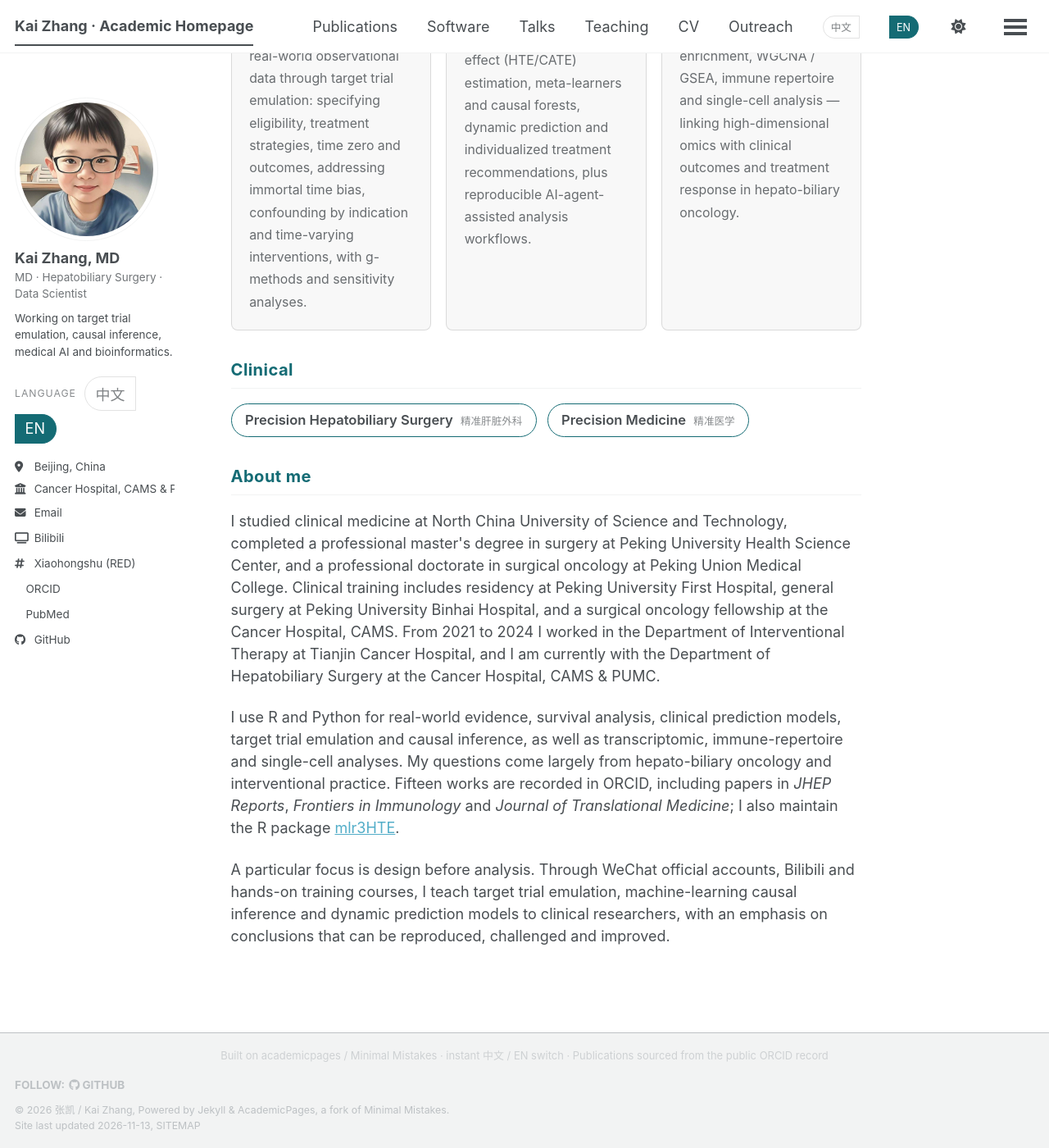
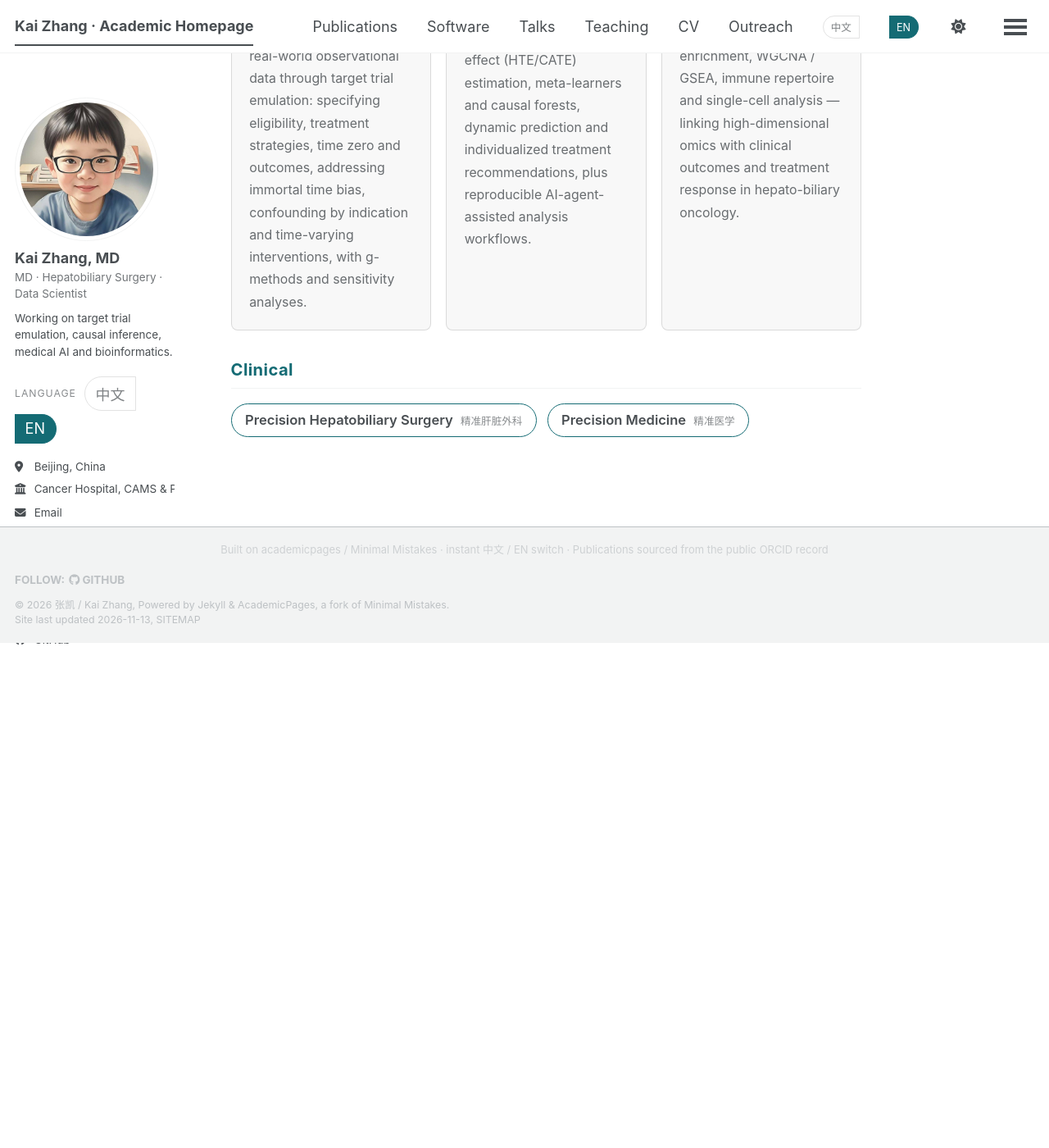
Before and after one commit to zhangkaicr/zhangkaicr.github.io, a Jekyll site: the page built from _pages/about.md, in a window 1280 px wide and 1400 px high, scrolled down 541 px. Shown: the whole window at 82% size. Built offline with Jekyll 4.4.1, drawn with Linux system fonts in a browser that asks for light colours; a script bundle is joined from its source files by our own code; a style sheet for code colours, icons or effects is not loaded; after the commit the page ends 1325 px from its top, so only the background shows below that.

Commit message:
Remove About me section from homepage

```diff
--- a/_pages/about.md
+++ b/_pages/about.md
@@ -52,14 +52,6 @@ redirect_from:
   <span class="kz-pill">精准医学 <span class="kz-pill__en">Precision Medicine</span></span>
 </div>
 
-<h2 class="kz-subhead">关于我</h2>
-
-<p>临床医学本科毕业于华北理工大学医学部，外科学硕士毕业于北京大学医学部，肿瘤外科专业型博士毕业于北京协和医学院；先后在北京大学第一医院、北京大学滨海医院完成住院医师规范化培训与普外科临床工作，在中国医学科学院肿瘤医院完成肿瘤外科专科医师规范化培训，2021–2024 年于天津市肿瘤医院介入治疗科工作，现任中国医学科学院肿瘤医院肝胆外科。</p>
-
-<p>熟练运用 R / Python 进行临床数据分析，覆盖真实世界研究、生存分析、临床预测模型、目标试验模拟与因果推断，也做过转录组、免疫组库与单细胞方向的组学分析。研究问题多来自肝胆肿瘤与介入治疗一线。ORCID 收录 15 项成果，见于 <i>JHEP Reports</i>、<i>Frontiers in Immunology</i>、<i>Journal of Translational Medicine</i> 等期刊；并开发了 R 包 <a href="/software/">mlr3HTE</a>。</p>
-
-<p>近年尤其关注「设计先于分析」，同时通过公众号、B站与系列实战培训班，把目标试验模拟、机器学习因果推断与动态预测模型讲给临床研究者听，强调方法学结论可以被复现、被质疑、被改进。</p>
-
 </div>
 
 <div class="lang-en">
@@ -104,12 +96,4 @@ redirect_from:
   <span class="kz-pill">Precision Medicine <span class="kz-pill__en">精准医学</span></span>
 </div>
 
-<h2 class="kz-subhead">About me</h2>
-
-<p>I studied clinical medicine at North China University of Science and Technology, completed a professional master's degree in surgery at Peking University Health Science Center, and a professional doctorate in surgical oncology at Peking Union Medical College. Clinical training includes residency at Peking University First Hospital, general surgery at Peking University Binhai Hospital, and a surgical oncology fellowship at the Cancer Hospital, CAMS. From 2021 to 2024 I worked in the Department of Interventional Therapy at Tianjin Cancer Hospital, and I am currently with the Department of Hepatobiliary Surgery at the Cancer Hospital, CAMS &amp; PUMC.</p>
-
-<p>I use R and Python for real-world evidence, survival analysis, clinical prediction models, target trial emulation and causal inference, as well as transcriptomic, immune-repertoire and single-cell analyses. My questions come largely from hepato-biliary oncology and interventional practice. Fifteen works are recorded in ORCID, including papers in <i>JHEP Reports</i>, <i>Frontiers in Immunology</i> and <i>Journal of Translational Medicine</i>; I also maintain the R package <a href="/software/">mlr3HTE</a>.</p>
-
-<p>A particular focus is design before analysis. Through WeChat official accounts, Bilibili and hands-on training courses, I teach target trial emulation, machine-learning causal inference and dynamic prediction models to clinical researchers, with an emphasis on conclusions that can be reproduced, challenged and improved.</p>
-
 </div>
```
